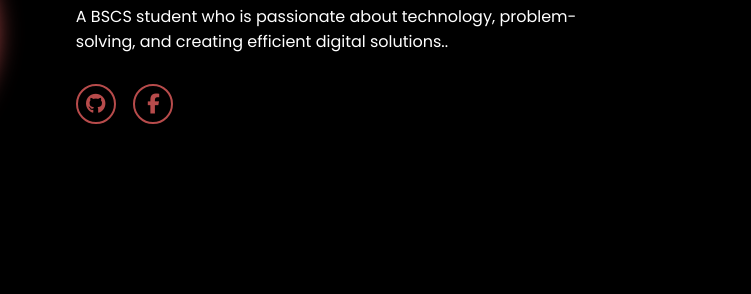
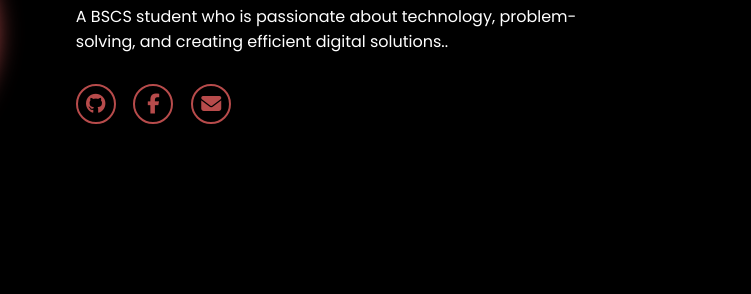
Before and after one commit to yrozs/Rossy_Portfolio, a plain HTML site: page index.html in a window 1280 px wide. Shown: the part 405-699 px from the top of the page, 529-1280 px from the left. Drawn offline with Linux system fonts and the light colour scheme.

Commit message:
Update index.html

```diff
--- a/index.html
+++ b/index.html
@@ -33,6 +33,7 @@
             <div class="social-icons">
                 <a href="https://github.com/yrozs" target="_blank"><i class="fa-brands fa-github"></i></a>
                 <a href="https://www.facebook.com/yrossh" target="_blank"><i class="fa-brands fa-facebook-f"></i></a>
+                <a href="mailto:yrossh@gmail.com"><i class="fas fa-envelope"></i></a>
             </div>
         </div>
     </section>
```
